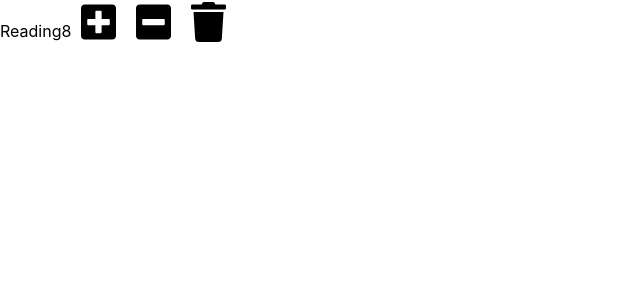
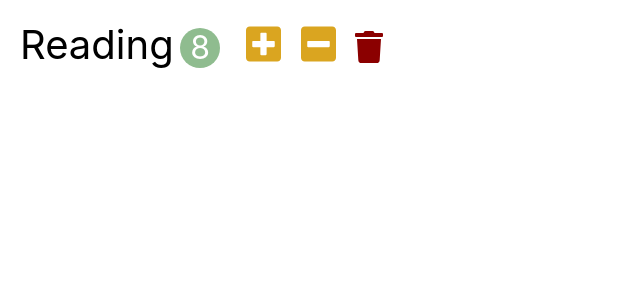
Before and after one commit to JayeHa/react-habit-tracker-ellie, a React (Create React App) app: page / in a window 1280 px wide. Shown: the top 300 px of the page, without its empty margins (0-640 px from the left). Built offline with nearby package versions, Linux system fonts and the light colour scheme.

Commit message:
4.6 Habit 컴포넌트 만들기

```diff
--- a/src/app.css
+++ b/src/app.css
@@ -2,6 +2,26 @@ button{
   outline: none;
   border: 0;
   cursor:pointer
+}
+
+.habit{
+  font-size: 2.5rem;
+  padding: 0.5em;
+  list-style: none;
+}
+
+.habit-count{
+  display: inline-block;
+  text-align: center;
+  font-size: 2rem;
+  width: 2.5rem;
+  height: 2.5rem;
+  line-height: 2.5rem;
+  margin-left: 0.2em;
+  margin-right: 0.5em;
+  background-color: darkseagreen;
+  color: white;
+  border-radius: 50%;
 }
 
 .habit-button {
@@ -9,3 +29,17 @@ button{
   margin: 0 0.1em;
   background-color: transparent;
 }
+
+.habit-button:hover{
+  opacity: 0.8;
+}
+
+.habit-increase,
+.habit-decrease{
+  color: goldenrod;
+}
+
+.habit-delete{
+  font-size: 2rem;
+  color: darkred;
+}
--- a/src/components/habit.jsx
+++ b/src/components/habit.jsx
@@ -3,7 +3,7 @@ import React, { Component } from 'react';
 class Habit extends Component {
     render() {
         return (
-            <>
+            <li className="habit">
             <span className="habit-name">Reading</span>
             <span className="habit-count">8</span>
             <button className="habit-button habit-increase">
@@ -15,7 +15,7 @@ class Habit extends Component {
             <button className="habit-button habit-delete">
             <i className="fas fa-trash"></i>
             </button>
-            </>
+            </li>
         )
     }
 }
```
